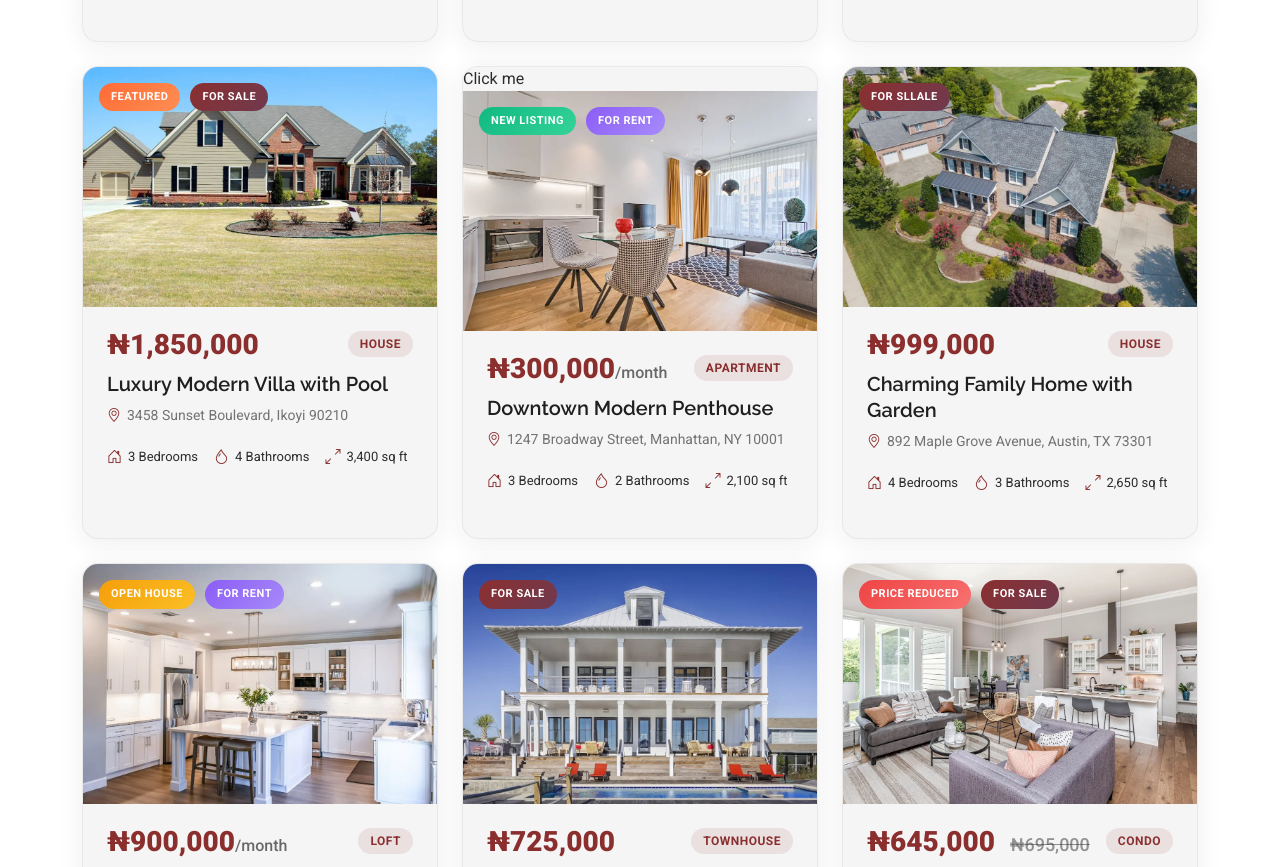
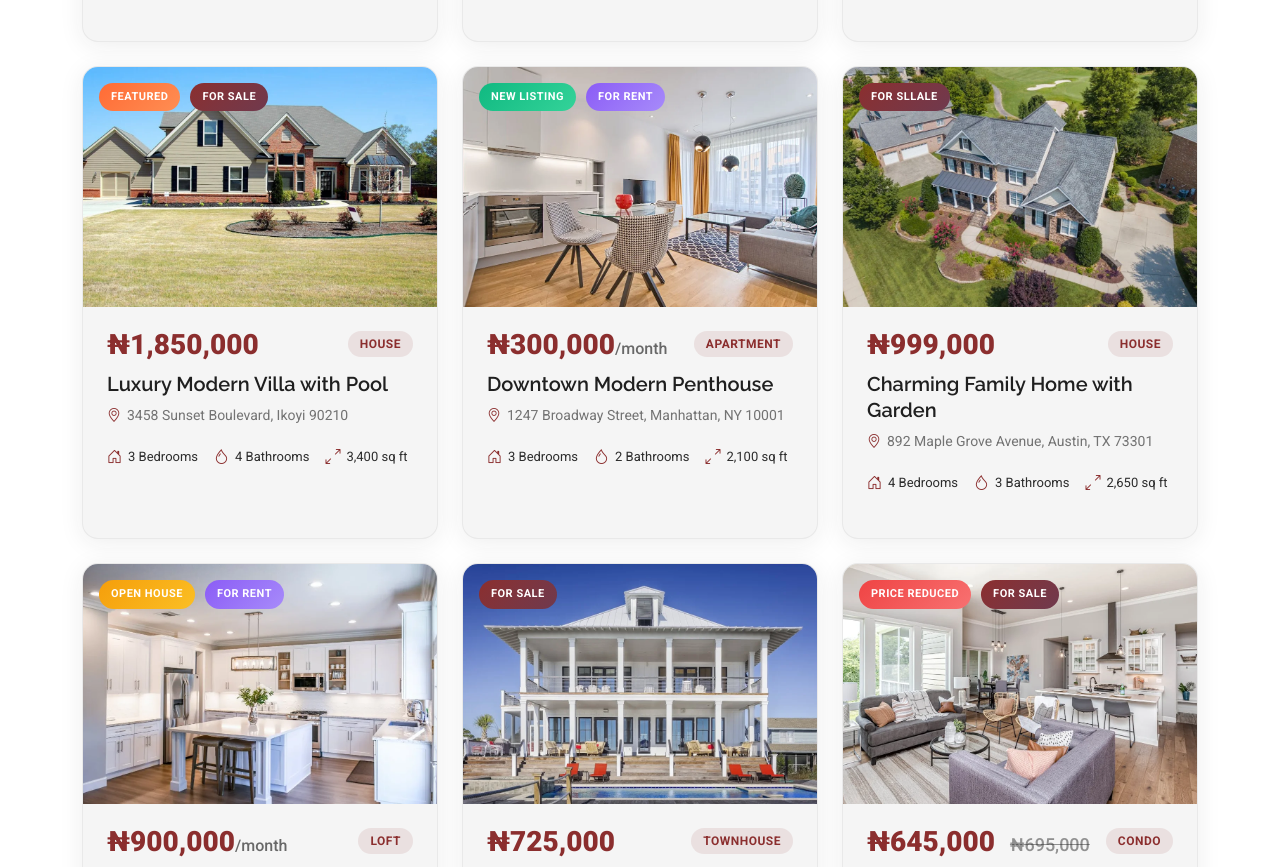
Before and after one commit to Hoodup/bmr, a plain HTML site: page properties.html in a window 1280 px wide. Shown: the part 2452-3319 px from the top of the page. Drawn offline with Linux system fonts and the light colour scheme.

Commit message:
Update properties.html

```diff
--- a/properties.html
+++ b/properties.html
@@ -1477,12 +1477,8 @@
                     data-bedrooms="5"
                     data-pool="1"
                   >
-                    <a
-                      href="properties-available\property-details.html"
-                      class="property-link"
-                      onclick="event.preventDefault();"
-                      >Click me</a
-                    >
+
+
 
                     <span
 
```
